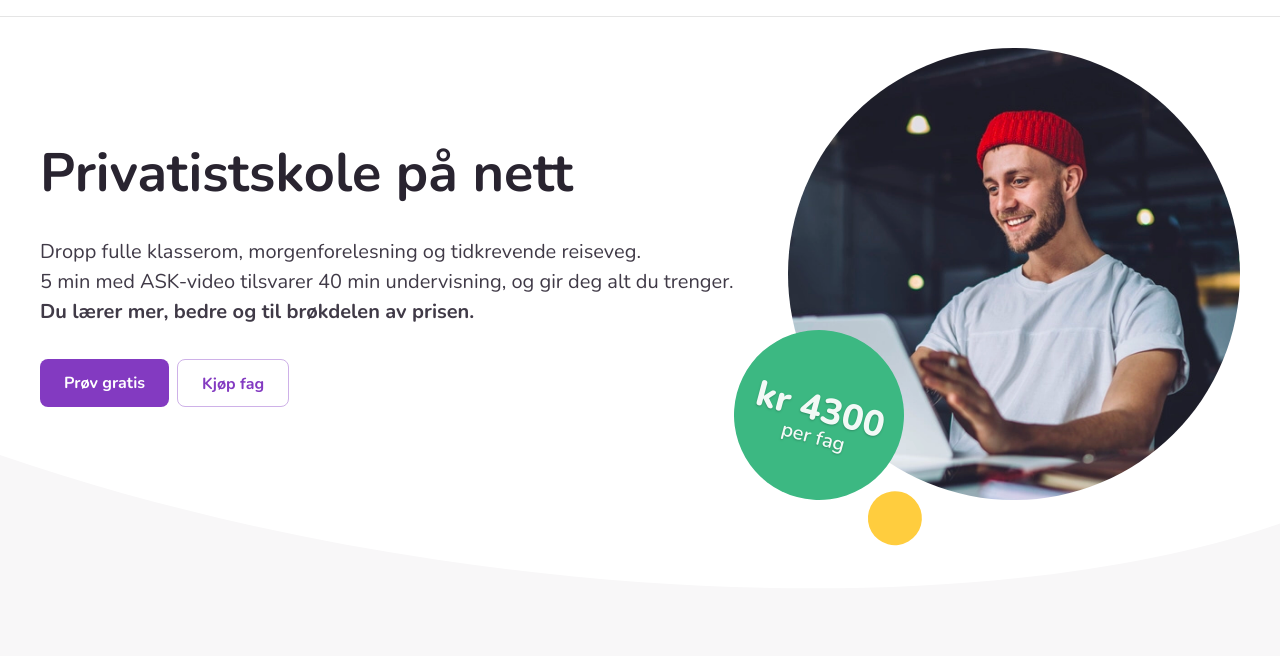
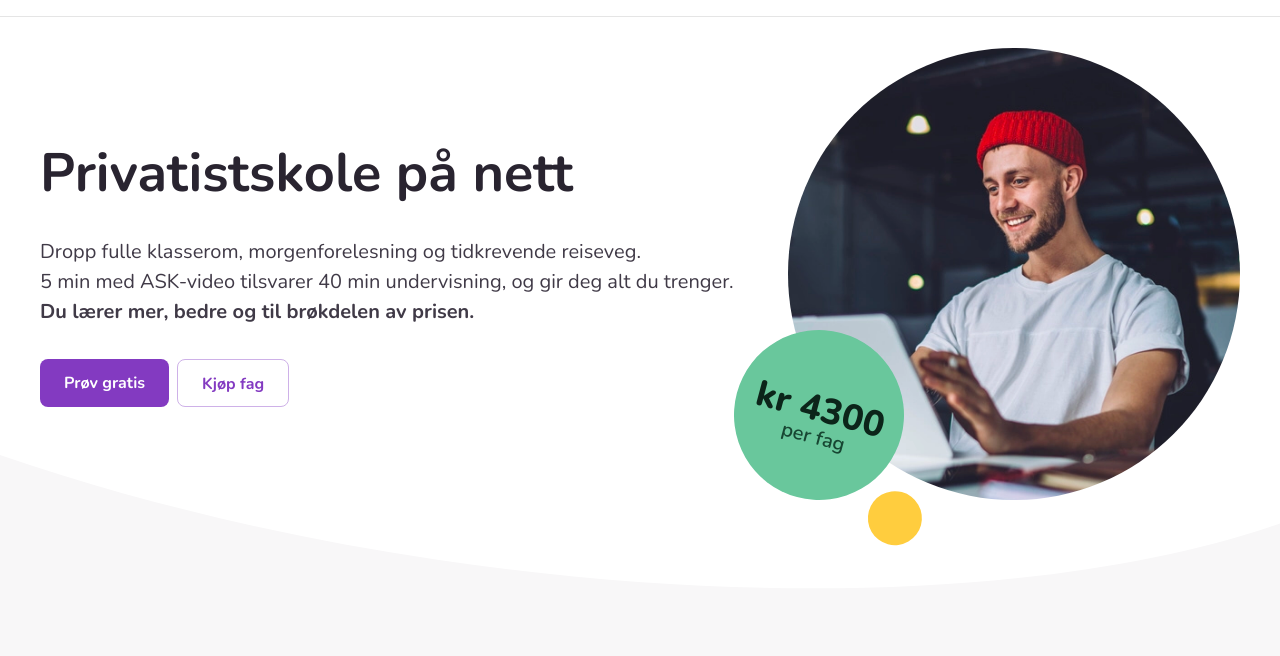
Before and after one commit to breadshaker/asksalgsside, a plain HTML site: page index.html in a window 1280 px wide. Shown: the part 92-748 px from the top of the page. Drawn offline with nearby package versions, Linux system fonts and the light colour scheme.

Commit message:
Endret farge på prisbombe

```diff
--- a/assets/scss/modules/hero.scss
+++ b/assets/scss/modules/hero.scss
@@ -61,10 +61,8 @@
     width: 110px;
     height: 110px;
     border-radius: 50%;
-    background-color: var(--color-askGreen-100);
+    background-color: var(--color-askGreen-80);
     color: var(--color-askGreen-180);
-    color: rgba(255,255,255,0.94);
-    text-shadow: 0px 1px 2px #2F9066;
     font-weight: 800;
     font-size: 24px;
     text-align: center;
@@ -84,6 +82,7 @@
 .hero__label span {
     font-size: 16px;
     font-weight: 600;
+    color: var(--color-askGreen-160);
 }
 
 .hero__label:after {
```
Also changed, not shown: assets/scss/ask.css, 1 other file.
